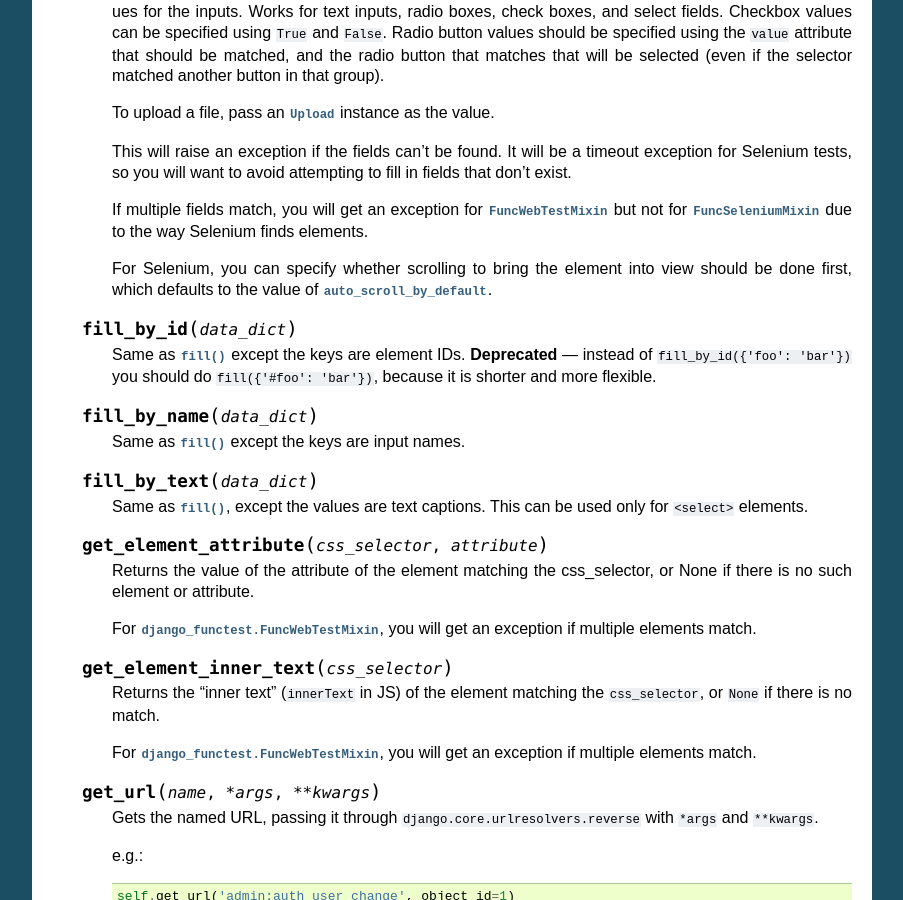
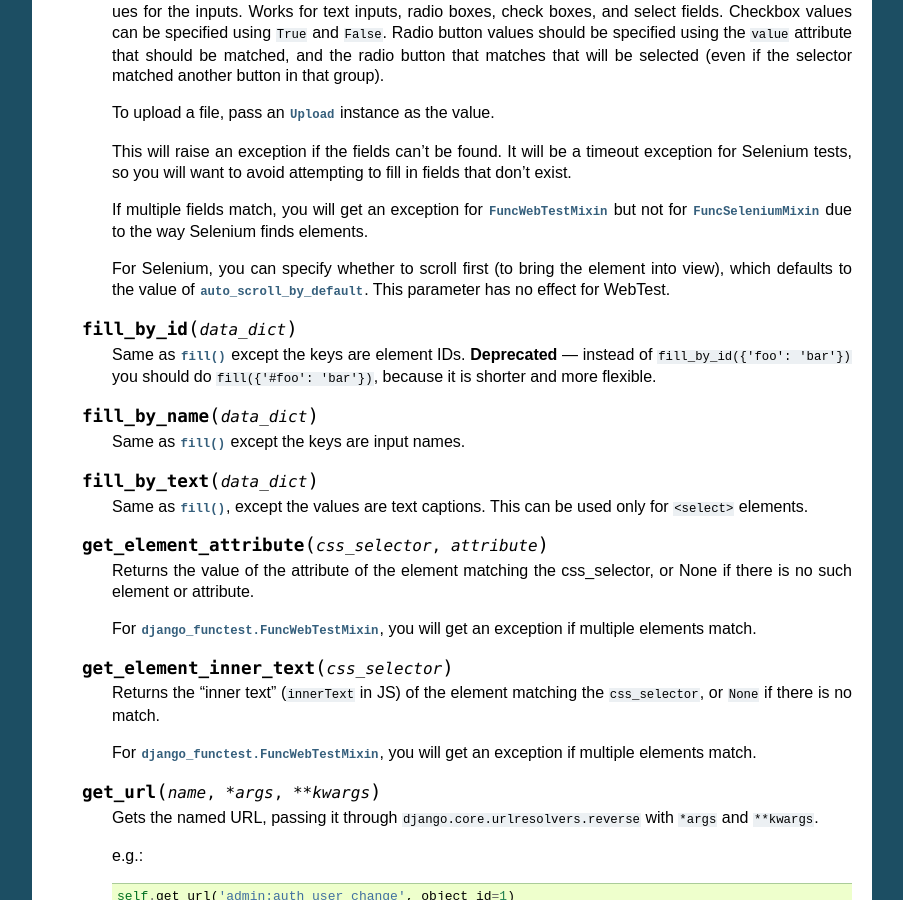
Before and after one commit to django-functest/django-functest, a Sphinx documentation site: the page built from docs/common.rst, in a window 1280 px wide and 900 px high, scrolled down 1117 px. Shown: the whole window, without its empty margins (198-1101 px from the left). Built offline with Sphinx 7.4.7, drawn with Linux system fonts in a browser that asks for light colours; some of the changed text lies outside the part shown.

Commit message:
Docs improvement

```diff
--- a/docs/common.rst
+++ b/docs/common.rst
@@ -86,9 +86,10 @@
       :class:`~django_functest.FuncSeleniumMixin` due to the way Selenium finds
       elements.
 
-      For Selenium, you can specify whether scrolling to bring the element into
-      view should be done first, which defaults to the value of
-      :attr:`~django_functest.FuncSeleniumMixin.auto_scroll_by_default`.
+      For Selenium, you can specify whether to scroll first (to bring the
+      element into view), which defaults to the value of
+      :attr:`~django_functest.FuncSeleniumMixin.auto_scroll_by_default`. This
+      parameter has no effect for WebTest.
 
    .. method:: fill_by_id(data_dict)
 
@@ -215,9 +216,10 @@
       ``wait_for_reload=False`` and other tweaks. It does nothing when running
       WebTest tests.
 
-      For Selenium, you can specify whether scrolling to bring the element into
-      view should be done first, which defaults to the value of
-      :attr:`~django_functest.FuncSeleniumMixin.auto_scroll_by_default`.
+      For Selenium, you can specify whether to scroll first (to bring the
+      element into view), which defaults to the value of
+      :attr:`~django_functest.FuncSeleniumMixin.auto_scroll_by_default`. This
+      parameter has no effect for WebTest.
 
       For :class:`~django_functest.FuncWebTestMixin`, ``auto_follow=True``
       causes redirects to be followed automatically (which always happens with
```
